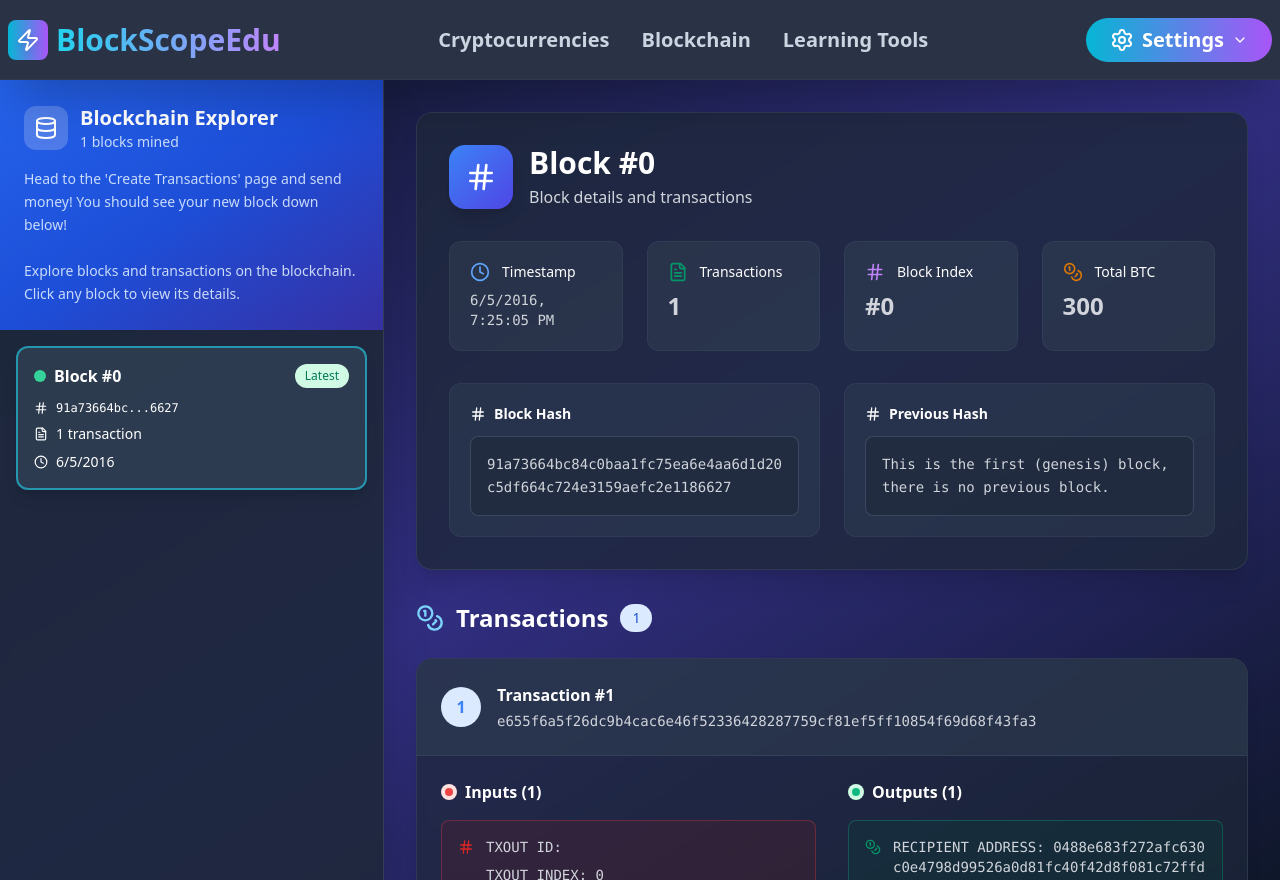
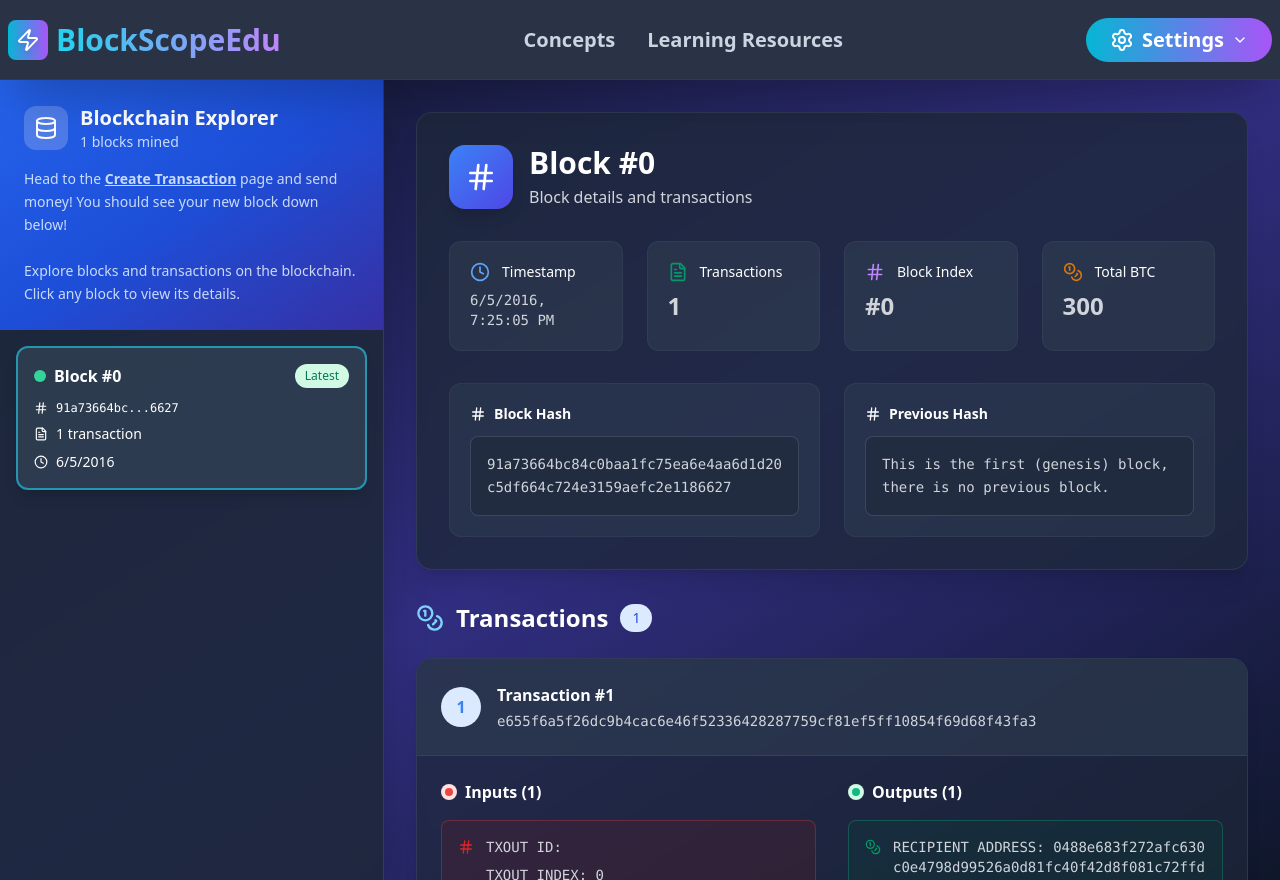
Before and after one commit to StuvanFIT/Blockchain-Network-Educational-Tool, a React (Create React App) app in the folder explorer/: page /simulators/explorer in a window 1280 px wide. Built offline with nearby package versions, Linux system fonts and the light colour scheme.

Commit message:
update: blockexplorer links to transaction page.

```diff
--- a/explorer/src/components/BlockExplorer.tsx
+++ b/explorer/src/components/BlockExplorer.tsx
@@ -1,6 +1,7 @@
 import React, { useEffect, useState } from 'react';
 import { Hash, Clock, Coins, FileText, Database } from 'lucide-react';
 import { useBlockchainStore } from '../stores/BlockChainStore';
+import { Link } from 'react-router';
 
 
 type TxIn = { txOutId: string; txOutIndex: number; signature: string };
@@ -44,13 +45,17 @@ const BlockExplorer = () => {
                 <p className="text-blue-100 text-sm opacity-90">{blocks.length} blocks mined</p>
               </div>
             </div>
-            <p className="text-blue-100 text-sm leading-relaxed opacity-90">
-              Head to the 'Create Transactions' page and send money! You should see your new block down below!
-            </p>
+
+            <div className='text-blue-100 text-sm leading-relaxed opacity-90'>
+              Head to the {' '}
+              <Link to={"/simulators/createTransactions"} className='font-bold underline'>Create Transaction</Link>
+              {' '}page and send money! You should see your new block down below!
+            </div>
             <br/>
             <p className="text-blue-100 text-sm leading-relaxed opacity-90">
               Explore blocks and transactions on the blockchain. Click any block to view its details.
             </p>
+
           </div>
 
           {/* Block List */}
--- a/explorer/src/components/NavBar.tsx
+++ b/explorer/src/components/NavBar.tsx
@@ -66,15 +66,11 @@ const NavBar = () => {
             {/* Features/Tabs */}
             <div className='hidden md:flex space-x-8 text-xl'>
                 <a href='#' className='hover:text-cyan-400 transition-colors text-slate-300 font-bold relative group'>
-                    Cryptocurrencies
+                    Concepts
                     <span className='absolute -bottom-1 left-0 w-0 h-0.5 bg-gradient-to-r from-cyan-400 to-purple-400 group-hover:w-full transition-all duration-300'></span>
                 </a>
                 <a href='#' className='hover:text-cyan-400 transition-colors text-slate-300 font-bold relative group'>
-                    Blockchain
-                    <span className='absolute -bottom-1 left-0 w-0 h-0.5 bg-gradient-to-r from-cyan-400 to-purple-400 group-hover:w-full transition-all duration-300'></span>
-                </a>
-                <a href='#' className='hover:text-cyan-400 transition-colors text-slate-300 font-bold relative group'>
-                    Learning Tools
+                    Learning Resources
                     <span className='absolute -bottom-1 left-0 w-0 h-0.5 bg-gradient-to-r from-cyan-400 to-purple-400 group-hover:w-full transition-all duration-300'></span>
                 </a>
             </div>
```
